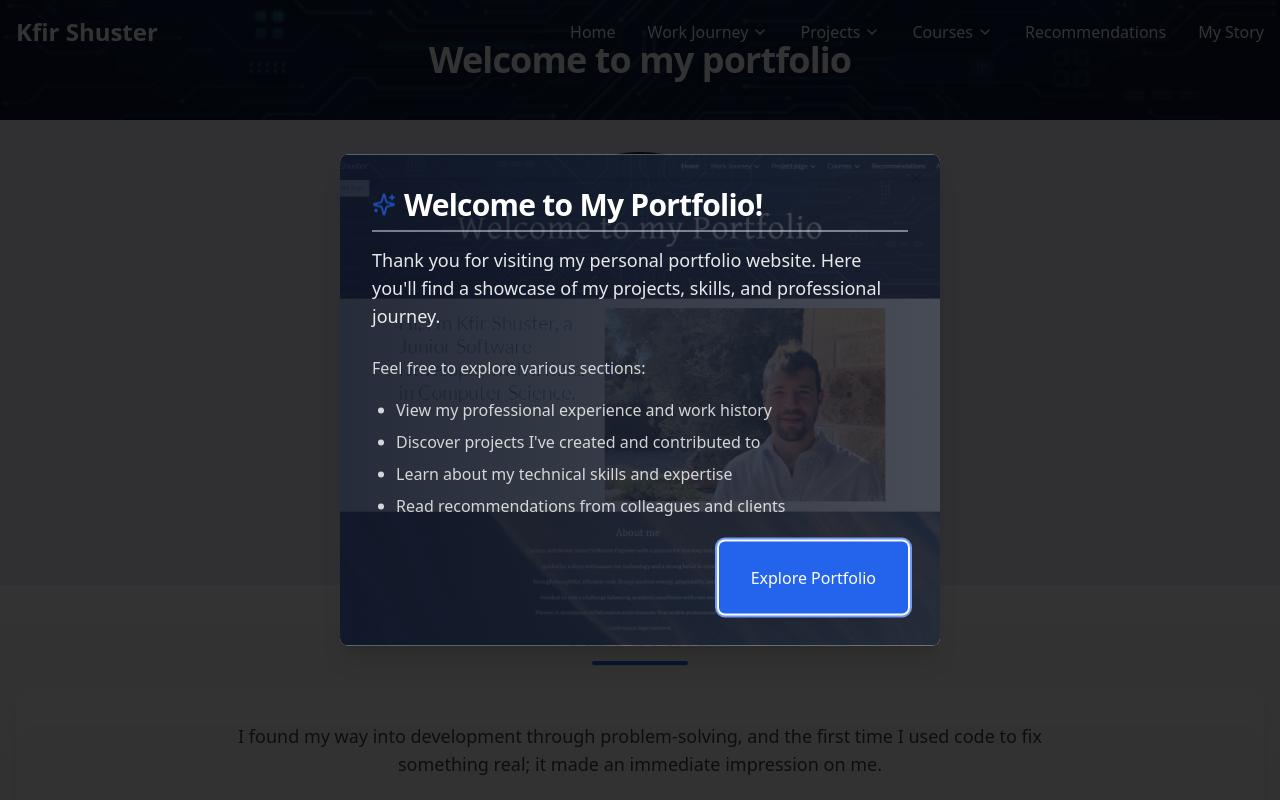
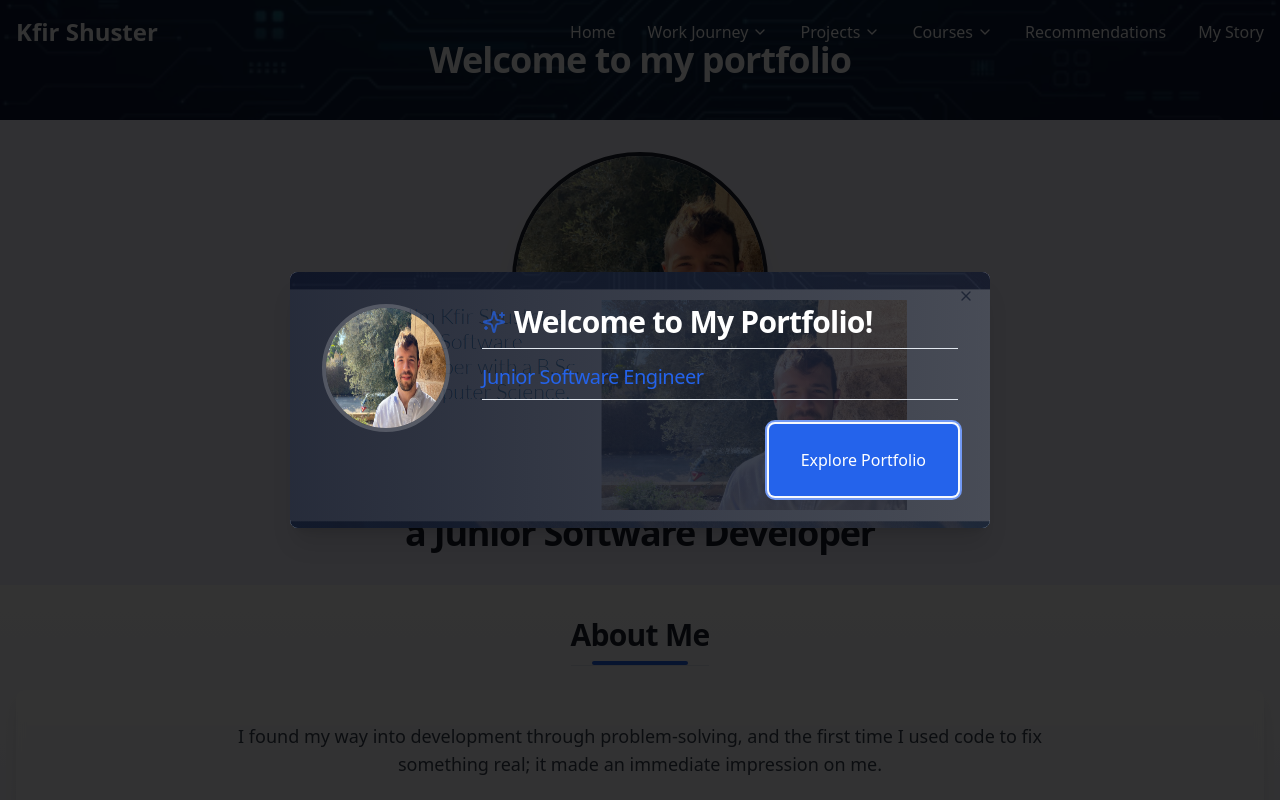
Before and after one commit to Ks619/digital-identity, a React (Vite) app: page / in a window 1280 px wide. Shown: the top 800 px of the page. Built offline with nearby package versions, Linux system fonts and the light colour scheme.

Commit message:
Refactor: Improve welcome dialog
- Increased the size of the welcome dialog.
- Added an image of the user to the dialog.
- Updated the text to reflect the user's role as a junior software engineer.

```diff
--- a/src/components/WelcomeDialog.tsx
+++ b/src/components/WelcomeDialog.tsx
@@ -5,10 +5,10 @@ import {
   DialogContent,
   DialogHeader,
   DialogTitle,
-  DialogDescription,
   DialogFooter,
 } from "@/components/ui/dialog";
 import { Button } from "@/components/ui/button";
+import { Avatar, AvatarImage, AvatarFallback } from "@/components/ui/avatar";
 import { Sparkles } from "lucide-react";
 
 interface WelcomeDialogProps {
@@ -19,7 +19,7 @@ interface WelcomeDialogProps {
 const WelcomeDialog: React.FC<WelcomeDialogProps> = ({ open, onOpenChange }) => {
   return (
     <Dialog open={open} onOpenChange={onOpenChange}>
-      <DialogContent className="sm:max-w-[600px] p-0 overflow-hidden border-none rounded-xl shadow-xl">
+      <DialogContent className="sm:max-w-[700px] p-0 overflow-hidden border-none rounded-xl shadow-xl">
         <div className="relative">
           {/* Background with gradient overlay */}
           <div
@@ -30,28 +30,24 @@ const WelcomeDialog: React.FC<WelcomeDialogProps> = ({ open, onOpenChange }) =>
           </div>
 
           {/* Content */}
-          <div className="relative z-10 p-8">
-            <DialogHeader className="mb-6">
+          <div className="relative z-10 p-8 flex flex-col items-center md:flex-row md:items-start gap-6">
+            <Avatar className="h-32 w-32 border-4 border-white/20">
+              <AvatarImage src="/lovable-uploads/a647c2dd-f9c1-4fb9-9379-8ab0edf3185a.png" alt="Kfir Shuster" />
+              <AvatarFallback>KS</AvatarFallback>
+            </Avatar>
+
+            <div className="flex-1 md:ml-2">
+              <DialogHeader className="mb-4">
                 <DialogTitle className="text-3xl font-bold text-white mb-2 flex items-center gap-2">
                   <Sparkles className="h-6 w-6 text-primary animate-pulse" />
                   Welcome to My Portfolio!
                 </DialogTitle>
-              <DialogDescription className="text-lg text-white/90">
-                Thank you for visiting my personal portfolio website. Here you'll find a showcase of my projects, skills, and professional journey.
-              </DialogDescription>
+                <h2 className="text-xl text-primary font-medium">
+                  Junior Software Engineer
+                </h2>
               </DialogHeader>
 
-            <div className="space-y-4 text-white/80 text-md mb-6">
-              <p>Feel free to explore various sections:</p>
-              <ul className="list-disc pl-6 space-y-2">
-                <li>View my professional experience and work history</li>
-                <li>Discover projects I've created and contributed to</li>
-                <li>Learn about my technical skills and expertise</li>
-                <li>Read recommendations from colleagues and clients</li>
-              </ul>
-            </div>
-
-            <DialogFooter>
+              <DialogFooter className="mt-6">
                 <Button
                   onClick={() => onOpenChange(false)}
                   className="text-base px-8 py-6 h-auto bg-primary hover:bg-primary/80 text-white transition-all duration-300 font-medium"
@@ -61,6 +57,7 @@ const WelcomeDialog: React.FC<WelcomeDialogProps> = ({ open, onOpenChange }) =>
               </DialogFooter>
             </div>
           </div>
+        </div>
       </DialogContent>
     </Dialog>
   );
```
Lines whose indentation alone changed are shown as unchanged.
